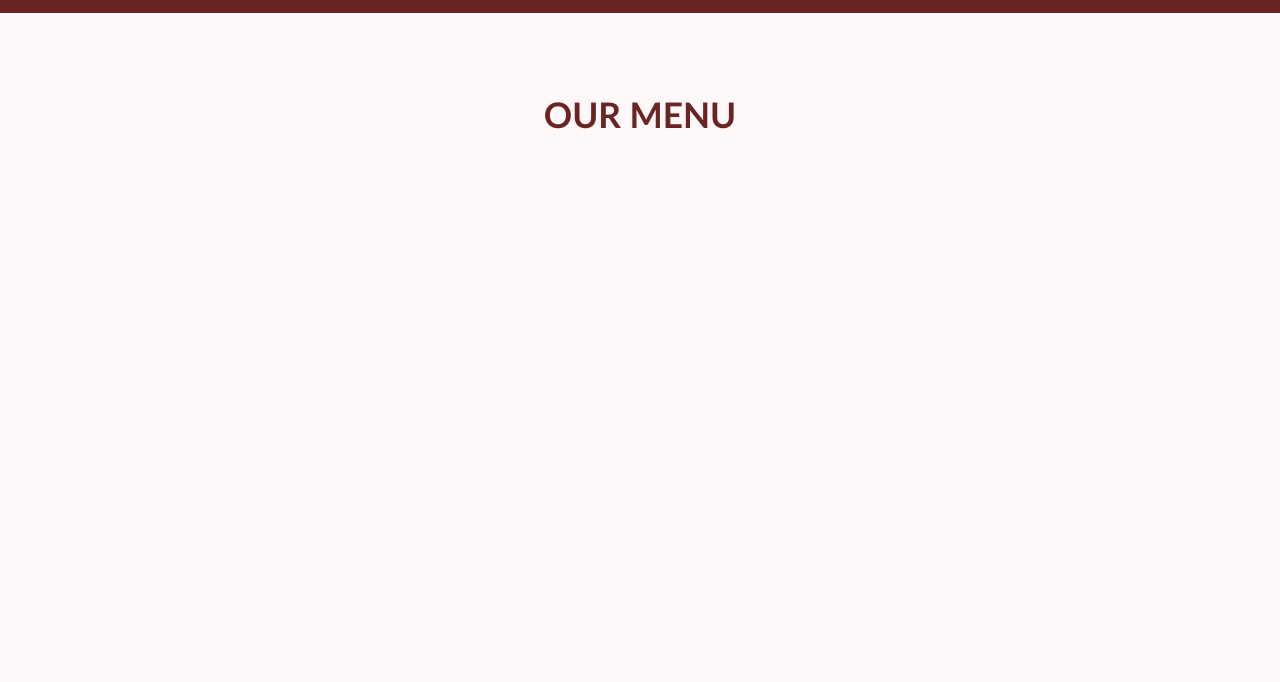
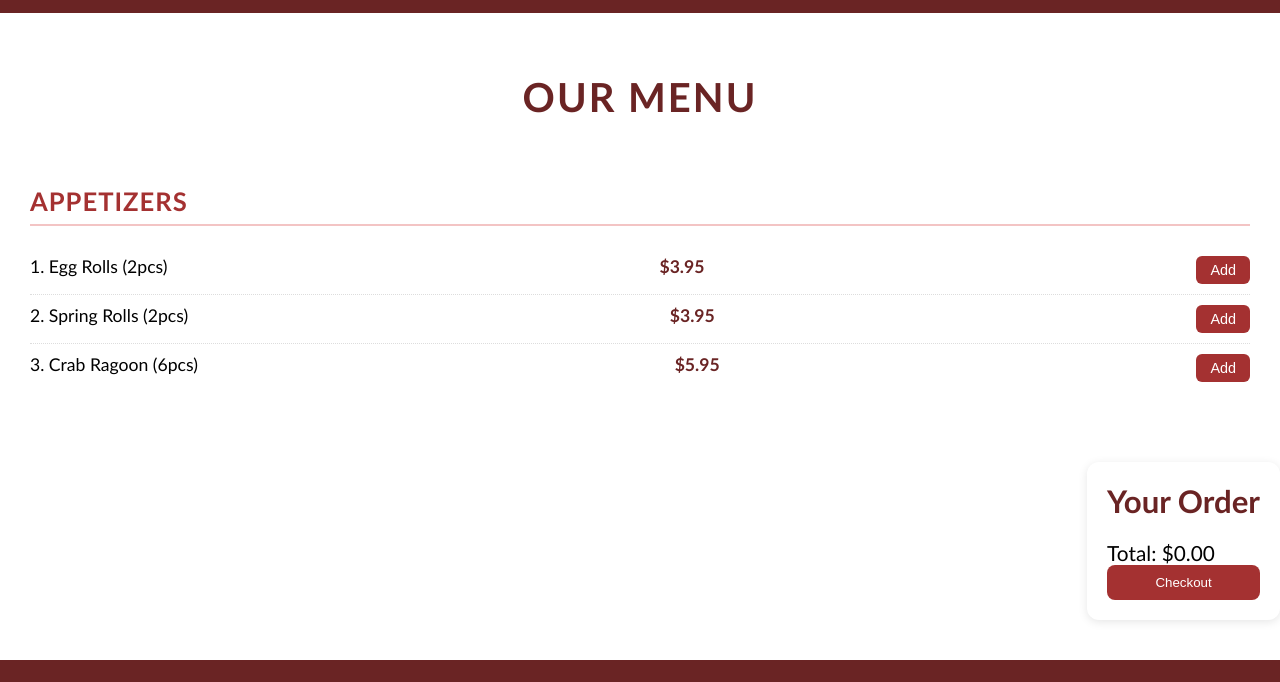
Before and after one commit to sopeeuhh/Gourmet-Asian-Bistro, a plain HTML site: page menu.html in a window 1280 px wide. Shown: the part 118-800 px from the top of the page. Drawn offline with Linux system fonts and the light colour scheme.

Commit message:
added new menu page, added items, added javascript page and then DELETED ALL THE CODE.

```diff
--- a/menu.html
+++ b/menu.html
@@ -20,17 +20,47 @@
             </ul>
         </nav>
 
-        <!--MAIN MENU SECTION-->
-        <main class="menu-page">
-            <h1 class="menu-title">Our Menu</h1>
-        </main>
 
-        <section class="menu-section">
-            <h2>Appetizers</h2>
-            <ul>
-                <li><span class="item-name">Spring Rolls</span><span class="item-price"> $0.00</span>
+<!--MENU-->
+<main class="main-page">
+    <h1 class="menu-title">Our Menu</h1>
+
+            <section class="menu-section">
+        <h2>Appetizers</h2>
+        <ul>
+            <li><span class="item-name">1. Egg Rolls (2pcs)</span>
+                <span class="item-price">$3.95</span>
+                <button class="add-btn" data-name="Egg Rolls" data-price="$3.95">Add</button>
+            </li>
+
+            <li><span class="item-name">2. Spring Rolls (2pcs)</span>
+                <span class="item-price">$3.95</span>
+                <button class="add-btn" data-name="Spring Rolls" data-price="$3.95">Add</button>
+            </li>
+
+            <li><span class="item-name">3. Crab Ragoon (6pcs)</span>
+                <span class="item-price">$5.95</span>
+                <button class="add-btn" data-name="Crab Rangoon" data-price="5.96">Add</button>
+            </li>
             </ul>
-        </section>
+</section>
+
+
+    <div class="cart-container">
+        <h2>Your Order</h2>
+        <ul id="cart-items"></ul>
+        <p id="cart-total">Total: $0.00</p>
+        <button id="checkout-btn">Checkout</button>
+    </div>
+
+</main>
+
+
+
+
+
+
+
 
 <!--FOOTER-->
 <footer class="footer">
@@ -66,5 +96,6 @@
     </p>
 </footer>
 
+
     </body>
 </html>
--- a/style.css
+++ b/style.css
@@ -275,55 +275,129 @@ red {
 /*MENU*/
 
 .menu-page {
+    background-color: #fffdfb;
     padding: 80px 20px;
-    background-color: #fef8f8;
-    min-height: 100vh;
+    max-width: 1100px;
+    margin: 0 auto;
 }
 
 .menu-title {
     text-align: center;
-    font-size: 2.2rem;
+    font-size: 2.5rem;
+    font-weight: bold;
     color: #6a2424;
-    margin-bottom: 40px;
+    margin-bottom: 35px;
     text-transform: uppercase;
+    letter-spacing: 2px;
+    margin-top: 60px;
 }
 
+
+
 .menu-section {
-    margin-bottom: 0px;
-    max-width: 100px;
-    margin-left: auto;
-    margin-right: auto;
-    background-color: #ffffff;
-    border-radius: 12px;
-    box-shadow: 0 2px 8px rgba(0,0,0,0,0.1);
+    background: #ffffff;
+    border-radius: 14px;
+    box-shadow: 0 2px 12px rbga (0,0,0, 0.08);
+    padding: 30px;
+    margin-bottom: 40px;
+    transition: transform 0.2 ease, box-shadow 0.2s ease;
 }
 
+
+
 .menu-section h2 {
-    color: #9c4d4d;
-    border-bottom: 2px solid #e4bcbc;
-    padding-bottom: 10px;
+    font-size: 1.6rem;
+    color: #a43131;
+    border-bottom: 2px solid #f3c4c4;
+    padding-bottom: 8px;
     margin-bottom: 20px;
+    text-transform: uppercase;
+    letter-spacing: 1px;
 }
 
 .menu-section ul {
     list-style: none;
     padding: 0;
+    margin: 0;
 }
 
 .menu-section li {
     display: flex;
     justify-content: space-between;
-    padding: 8px 0;
-    border-bottom: 1px dotted #ccc;
+    padding: 10px 0;
+    border-bottom: 1px dotted #ddd;
+    font-size: 1.1rem;
 }
 
+.menu-section li:last-child {
+    border-bottom: none;
+}
 
-
-.menu-section .item-name {
-    font-weight: bold;
+.list-name {
+    font-weight: 500;
     color: #333;
 }
 
-.menu-section .item-price {
+.item-price {
     color: #6a2424;
+    font-weight: bold;
 }
+
+.add-btn {
+    background-color: #a43131;
+    color:#ffffff;
+    border: none;
+    border-radius: 6px;
+    padding: 6px 14px;
+    cursor: pointer;
+    font-size: 0.9rem;
+    transition: background 0.3s ease;
+}
+
+.add-btn:hover {
+    background-color: #7d2525;
+}
+
+/*CART*/
+.cart-container {
+
+    position: sticky;
+    float: right;
+    top: 20px;
+    background: #ffffff;
+     padding: 20px;
+    border-radius: 12px;
+    box-shadow: 0 2px 10px rgba(0,0,0,0.1);
+    margin-bottom: 40px;
+    max-width: 300px;
+}
+
+.cart-container h2 {
+    color: #6a2424;
+    margin-bottom: 10px;
+}
+
+#cart-items {
+    list-style: none;
+    padding: 0;
+     max-height: 200px;
+
+    overflow-y: auto;
+    margin-bottom: 10px;
+}
+
+#checkout-btn {
+    background: #a43131;
+    color: #ffffff;
+    border: none;
+    border-radius: 8px;
+    cursor: pointer;
+     padding: 10px 20px;
+
+    width: 100%;
+    transition: background 0.3s ease;
+}
+
+#checkout-btn:hover {
+    background: #7d2525;
+}
```
Also changed, not shown: script.js (added).
